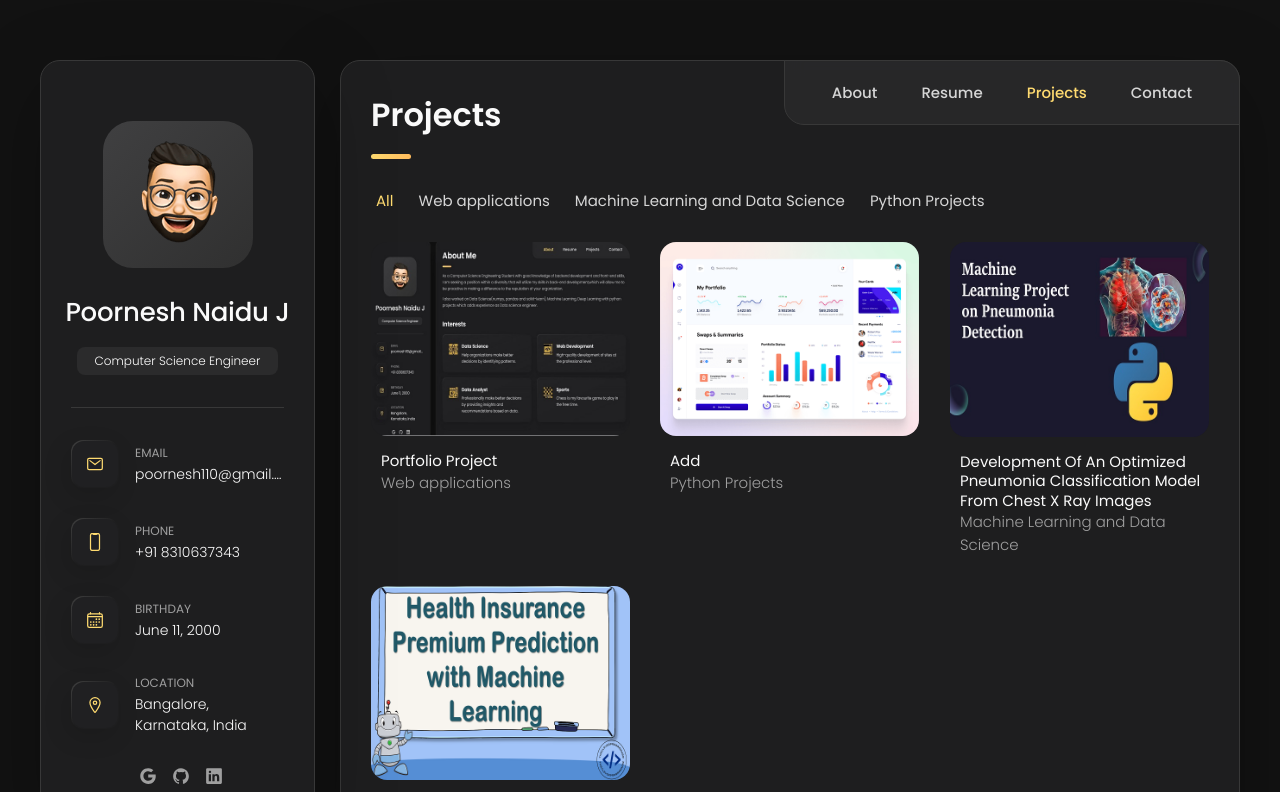
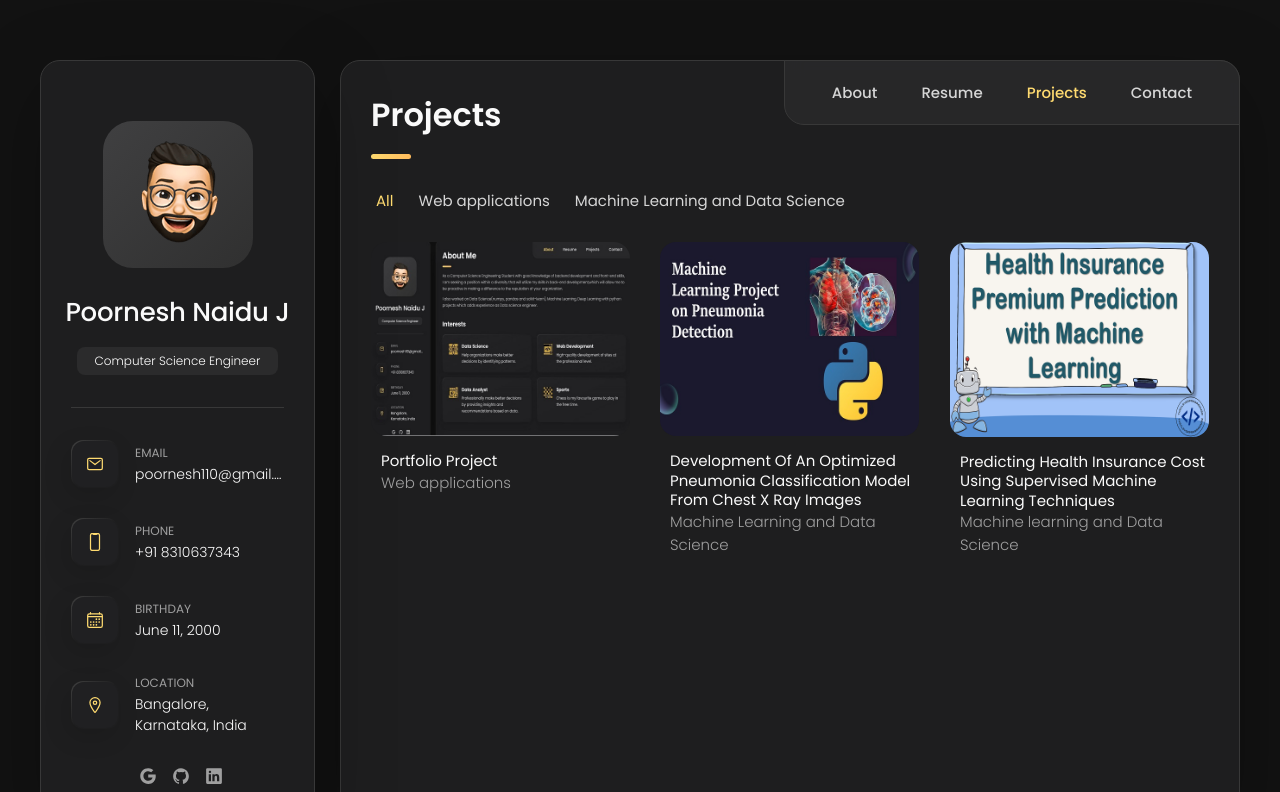
Before and after one commit to poornesh110/Poornesh_Portfolio, a plain HTML site: page index.html in a window 1280 px wide. Both pictures are taken after a click on the button "Projects". Shown: the top 792 px of the page. Drawn offline with nearby package versions, Linux system fonts and the light colour scheme.

Commit message:
Add files via upload

```diff
--- a/index.html
+++ b/index.html
@@ -471,10 +471,6 @@
               <li class="filter-item">
                 <button data-filter-btn>Machine Learning and Data Science</button>
               </li>
-
-              <li class="filter-item">
-                <button data-filter-btn>Python Projects</button>
-              </li>
             </ul>
 
             <div class="filter-select-box">
@@ -500,10 +496,6 @@
                 <li class="select-item">
                   <button data-select-item>Machine Learning and Data Science</button>
                 </li>
-
-                <li class="select-item">
-                  <button data-select-item>Python Projects</button>
-                </li>
               </ul>
             </div>
 
@@ -513,7 +505,7 @@
                 data-filter-item
                 data-category="web applications"
               >
-                <a href="https://poornesh110.github.io/Poornesh_portfolio/">
+                <a href="https://poornesh110.github.io/Poornesh_portfolio/" target="_blank" alt="Portfolio">
                   <figure class="project-img">
                     <div class="project-item-icon-box">
                       <ion-icon name="eye-outline"></ion-icon>
@@ -535,33 +527,9 @@
               <li
                 class="project-item active"
                 data-filter-item
-                data-category="python projects"
-              >
-                <a href="#">
-                  <figure class="project-img">
-                    <div class="project-item-icon-box">
-                      <ion-icon name="eye-outline"></ion-icon>
-                    </div>
-
-                    <img
-                      src="./assets/images/project-2.png"
-                      alt="Python"
-                      loading="lazy"
-                    />
-                  </figure>
-
-                  <h3 class="project-title">Add</h3>
-
-                  <p class="project-category">Python Projects</p>
-                </a>
-              </li>
-
-              <li
-                class="project-item active"
-                data-filter-item
                 data-category="machine learning and data science"
               >
-                <a href="#">
+                <a href="https://poornesh110-pneumonia-detection.hf.space" target="_blank" alt = "Pneumonia Detection">
                   <figure class="project-img">
                     <div class="project-item-icon-box">
                       <ion-icon name="eye-outline"></ion-icon>
@@ -585,7 +553,7 @@
                 data-filter-item
                 data-category="machine learning and data science"
               >
-                <a href="#">
+                <a href="https://poornesh110-health-insurance-cost-prediction.hf.space/" target="_blank" alt = "Insurance Cost Prediction">
                   <figure class="project-img">
                     <div class="project-item-icon-box">
                       <ion-icon name="eye-outline"></ion-icon>
@@ -606,6 +574,7 @@
             </ul>
           </section>
         </article>
+
         <!--
         - #CONTACT
       -->
```
